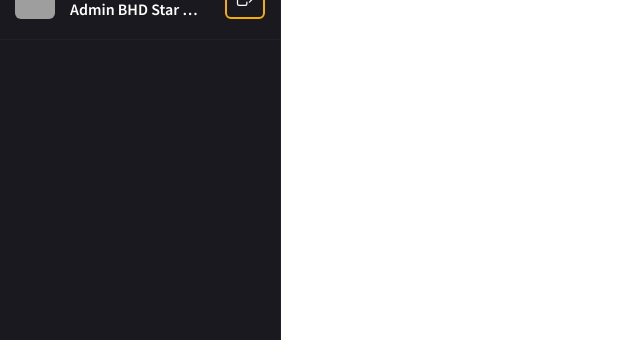
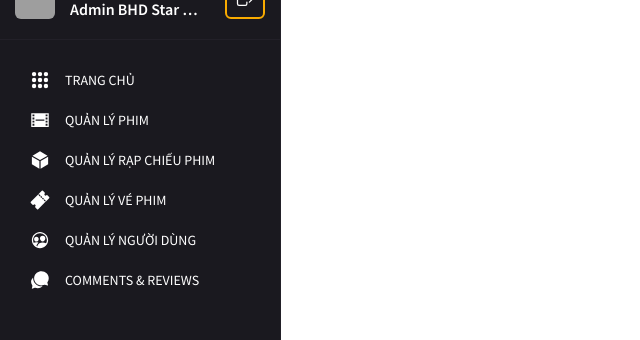
Before and after one commit to Nguyen-VuHa/admin-movie-typescript-redux-saga, a React (Create React App) app: page /admin in a window 1280 px wide. Shown: the part 122-462 px from the top of the page, without its empty margins (0-640 px from the left). Built offline with nearby package versions, Linux system fonts and the light colour scheme; sample sign-in values are in the browser's storage; grey boxes are pictures that could not be loaded.

Commit message:
chia components sidebar & fix button common

```diff
--- a/src/components/Common/Button.tsx
+++ b/src/components/Common/Button.tsx
@@ -1,4 +1,4 @@
-import React, { ReactNode, useEffect, useRef, useState } from 'react'
+import React, { ReactNode, useRef, useState } from 'react'
 import classNames from 'classnames/bind';
 import styleButton from 'assets/styles/styleButton.module.scss';
 import { TailSpin } from  'react-loader-spinner';
--- a/src/components/Notification/NotifyItem.tsx
+++ b/src/components/Notification/NotifyItem.tsx
@@ -24,7 +24,7 @@ const objStatus = [
     }
 ]
 
-interface NotifyItem {
+interface NotifyItemProps {
     point?: 'top-left' | 'bottom-left' | 'middle-top' | 'middle-bottom' | 'top-right' | 'bottom-right',
     type?: 'normal' | 'success' | 'info' | 'warn' | 'error',
     duration?: number,
@@ -32,7 +32,7 @@ interface NotifyItem {
     onRemoveItem?: Function,
 }
 
-function NotifyItem({point, duration = 3000, type = 'normal', toastText, onRemoveItem}: NotifyItem) {
+function NotifyItem({point, duration = 3000, type = 'normal', toastText, onRemoveItem}: NotifyItemProps) {
     const [statusShow, setStatusShow] = useState(true);
 
     useEffect(() => {
@@ -42,7 +42,7 @@ function NotifyItem({point, duration = 3000, type = 'normal', toastText, onRemov
         }, duration);
 
         return () => clearTimeout(timeOut)
-    }, [duration])
+    }, [duration, onRemoveItem])
 
     return (
         <div className={cx('notify-items')}>
--- a/src/components/Notification/index.tsx
+++ b/src/components/Notification/index.tsx
@@ -21,7 +21,7 @@ export default function Notification({ position = 'top-right', listToast = [] }:
         setTimeout(() => {
             dispatch(removeItemTopLeft(uuid));
         }, 600);
-    },[]);
+    },[dispatch]);
 
     useEffect(() => {
         setListToastify(listToast);
--- /dev/null
+++ b/src/components/SideBar/NavMenu.tsx
@@ -0,0 +1,72 @@
+import React from 'react'
+import classNames from 'classnames/bind';
+import styles from './sidebar.module.scss';
+import globalStyles from 'utils/globalStyle.module.scss';
+import Scrollbars from 'react-custom-scrollbars-2';
+import NavMenuItem from './NavMenuItem';
+import { IoApps, IoFilmSharp, IoCubeSharp, IoTicket, IoPeopleCircleOutline, IoChatbubblesSharp } from "react-icons/io5";
+
+const cx = classNames.bind(styles);
+const gb = classNames.bind(globalStyles);
+
+let listMenu = [
+    {
+        icon: <IoApps size={20} />,
+        menuName: 'TRANG CHỦ',
+        navigateLink: '/admin',
+    },
+    {
+        icon: <IoFilmSharp size={20} />,
+        menuName: 'QUẢN LÝ PHIM',
+        navigateLink: '/admin',
+    },
+    {
+        icon: <IoCubeSharp size={20} />,
+        menuName: 'QUẢN LÝ RẠP CHIẾU PHIM',
+        navigateLink: '/admin',
+    },
+    {
+        icon: <IoTicket size={20} />,
+        menuName: 'QUẢN LÝ VÉ PHIM',
+        navigateLink: '/admin',
+    },
+    {
+        icon: <IoPeopleCircleOutline size={20} />,
+        menuName: 'QUẢN LÝ NGƯỜI DÙNG',
+        navigateLink: '/admin',
+    },
+    {
+        icon: <IoChatbubblesSharp size={20} />,
+        menuName: 'COMMENTS & REVIEWS',
+        navigateLink: '/admin',
+    }
+]
+
+function NavMenu() {
+
+    return (
+        <div className={cx('sb-nav-warpper')}>
+            <Scrollbars
+                style={{ width: '100%', height: 'calc(100vh - 230px)'}}
+                renderThumbVertical={props => <div {...props} className={gb('theme-custom-scrollbar')}/>}
+            >
+                {/*List Nav Bar Menu  */}
+                <ul className={cx('sb-navbar-list')}>
+                    {
+                        listMenu.map((lm, index) => {
+                            return <NavMenuItem
+                                key={index}
+                                icon={lm.icon}
+                                menuName={lm.menuName}
+                                navigation={lm.navigateLink}
+                                // active={true}
+                            />
+                        })
+                    }
+                </ul>
+            </Scrollbars>
+        </div>
+    )
+}
+
+export default NavMenu
--- /dev/null
+++ b/src/components/SideBar/NavMenuItem.tsx
@@ -0,0 +1,26 @@
+import React, { ReactNode } from 'react'
+import classNames from 'classnames/bind';
+import styles from './sidebar.module.scss';
+import { Link } from "react-router-dom";
+
+const cx = classNames.bind(styles);
+
+type NavMenuItemProps = {
+    icon?: ReactNode,
+    menuName?: string,
+    active?: boolean,
+    navigation?: string,
+}
+
+function NavMenuItem({ icon = <></>, menuName = 'Menu Name...', active = false, navigation = "!#" }: NavMenuItemProps) {
+    return (
+        <li className={cx('sb-navbar-item')}>
+            <Link to={navigation} className={cx('sb-link', active && 'active')}>
+                { icon && icon }
+                <span>{ menuName }</span>
+            </Link>
+        </li>
+    )
+}
+
+export default React.memo(NavMenuItem);
--- a/src/components/SideBar/UserDetail.tsx
+++ b/src/components/SideBar/UserDetail.tsx
@@ -6,11 +6,7 @@ import { IoLogOutOutline } from 'react-icons/io5';
 
 const cx = classNames.bind(styles);
 
-interface UserDetailProps {
-
-}
-
-export default function UserDetail({}: UserDetailProps) {
+export default function UserDetail() {
     return (
         <div className={cx('user')}>
             <div className={cx('sb-user-image')}>
--- a/src/components/SideBar/index.tsx
+++ b/src/components/SideBar/index.tsx
@@ -1,33 +1,21 @@
 import React from 'react'
 import styles from './sidebar.module.scss';
 import classNames from 'classnames/bind';
-import { Scrollbars } from 'react-custom-scrollbars-2';
-import globalStyles from 'utils/globalStyle.module.scss';
 import UserDetail from './UserDetail';
+import NavMenu from './NavMenu';
 
 const cx = classNames.bind(styles);
-const gb = classNames.bind(globalStyles);
 
-interface PropsMainSideBar {
-
-}
-
-export default function MainSideBar({}: PropsMainSideBar) {
+export default function MainSideBar() {
     return (
         <div className={cx('container')}>
-            <a className={cx('logo')}>
+            <a className={cx('logo')} href="!#">
                 <img width={150} src="https://www.tiendauroi.com/wp-content/uploads/2020/02/bhd-star-cinema.png" alt="LOGO_NULL"/>
             </a>
 
             <UserDetail />
-            <div className={cx('sb-nav-warpper')}>
-                <Scrollbars
-                    style={{ width: '100%', height: 'calc(100vh - 230px)'}}
-                    renderThumbVertical={props => <div {...props} className={gb('theme-custom-scrollbar')}/>}
-                >
-                     {/*List Nav Bar Menu  */}
-                </Scrollbars>
-            </div>
+            <NavMenu />
+
             <div className={cx('sb-copyright')}>
                 © copyright by HOTFLIX, 2019—2021. <br/>Created by
                 <a href="https://themeforest.net/user/dmitryvolkov/portfolio" rel="noreferrer" target="_blank">Dmitry Volkov</a>
--- a/src/components/SideBar/sidebar.module.scss
+++ b/src/components/SideBar/sidebar.module.scss
@@ -79,6 +79,50 @@
     height: calc(100vh - 230px);
 }
 
+.sb-navbar-list {
+    padding: 30px 0;
+    width: 100%;
+    height: calc(100% - 60px);
+    margin: 0;
+    list-style: none;
+}
+
+.sb-navbar-item {
+    width: 100%;
+    display: block;
+    margin-bottom: 20px;
+    position: relative;
+}
+
+.sb-link {
+    position: relative;
+    display: flex;
+    justify-content: flex-start;
+    align-items: center;
+
+    text-decoration: none;
+    color: var(--color-white);
+
+    font-size: 14px;
+    text-transform: uppercase;
+    padding: 0 30px;
+
+    transition: all .4s ease;
+    user-select: none;
+
+    span {
+        margin-left: 15px;
+    }
+
+    &.active, &:hover {
+        color: var(--yellow-primary);
+    }
+
+    &.active {
+        cursor: default;
+    }
+}
+
 .sb-copyright {
     padding: 0 30px 20px;
     padding-top: 17px;
--- a/src/features/auth/pages/Login.tsx
+++ b/src/features/auth/pages/Login.tsx
@@ -26,8 +26,8 @@ const LoginPage = () => {
     const navigate = useNavigate();
     const dispatch = useAppDispatch();
 
-    const [userName, setUserName] = useState('');
-    const [passWord, setPassWord] = useState('');
+    const [userName, setUserName] = useState('admin@gmail.com');
+    const [passWord, setPassWord] = useState('123123123');
     const [rememberLogin, setRememberLogin] = useState(false);
     const [validator, setValidator] = useState<any>(null);
     const [submitLoading, setSubmitLoading] = useState(false);
```
